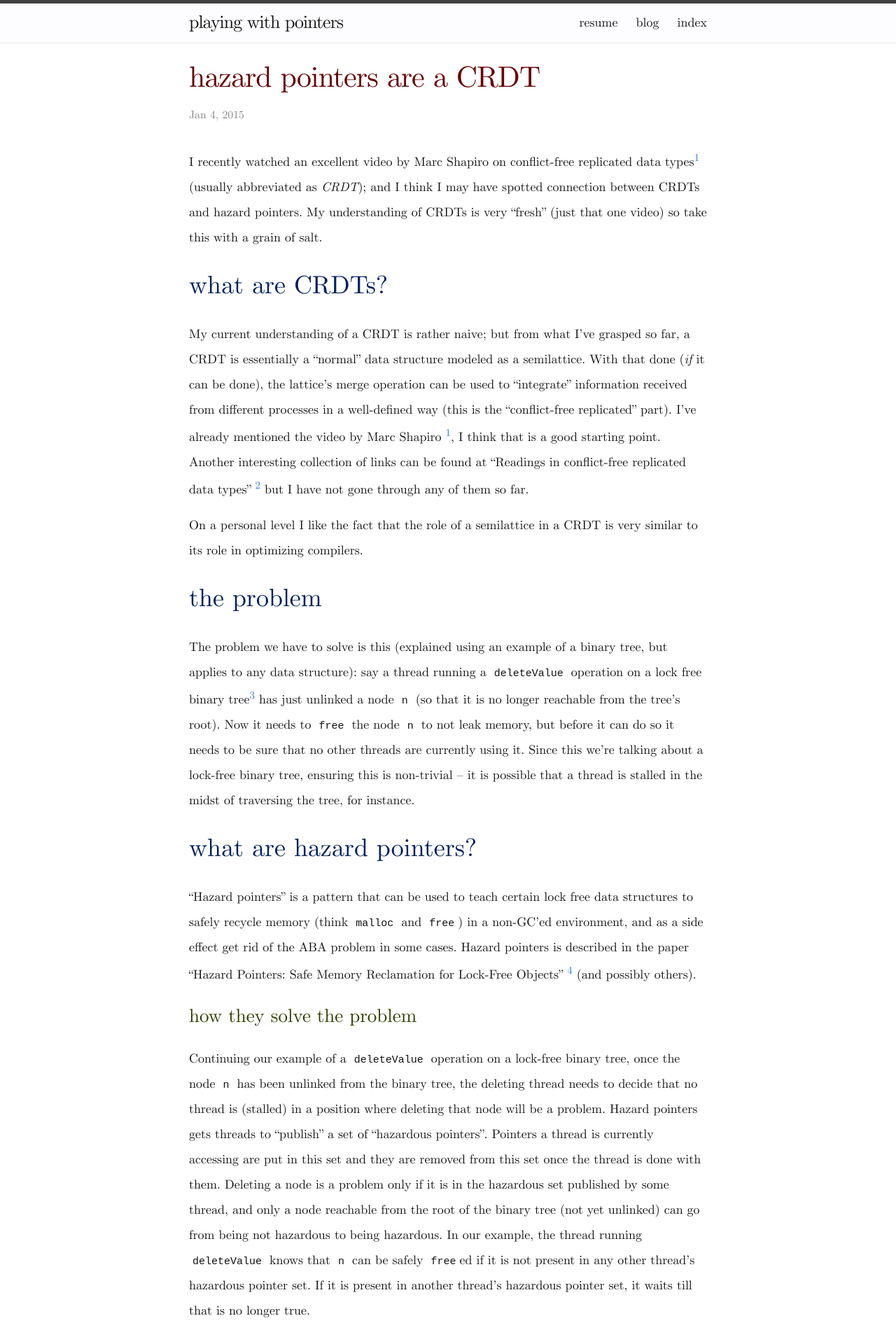
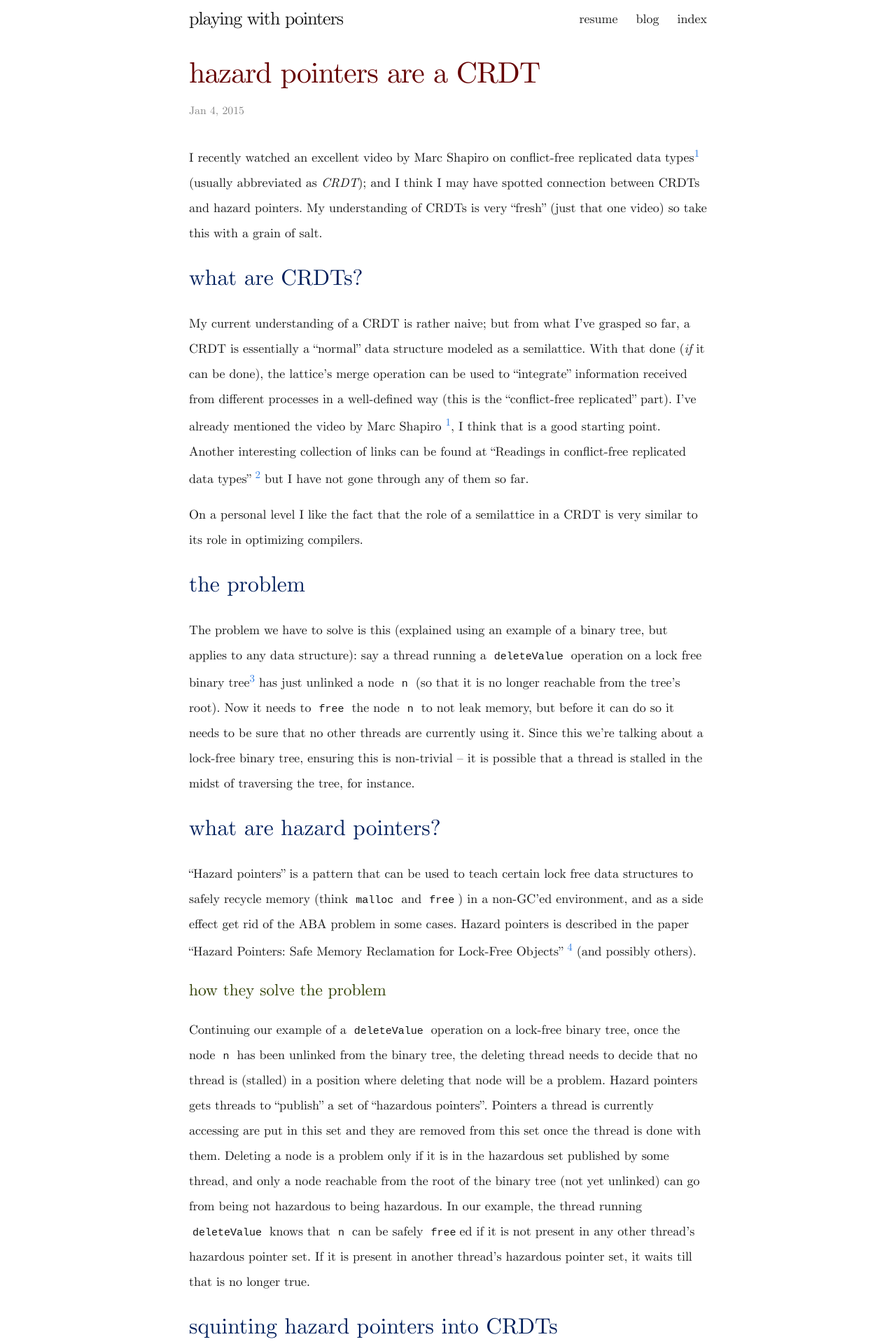
Before and after one commit to sanjoy/playingwithpointers.com, a Jekyll site: the page built from _posts/2015-1-4-hazard-pointers-are-a-crdt.markdown, in a window 1280 px wide. Shown: the top 1920 px of the page at 70% size. Built offline with Jekyll 4.4.1, drawn with Linux system fonts in a browser that asks for light colours; formulas are drawn with MathJax 3; comment, search, counter and statistics services are not loaded.

Commit message:
take away more things.

```diff
--- a/_sass/_base.scss
+++ b/_sass/_base.scss
@@ -80,6 +80,7 @@ li {
  */
 h1, h2, h3, h4, h5, h6 {
     font-weight: 300;
+    font-size: 1.75em;
 }
 
 h1 {
--- a/_sass/_layout.scss
+++ b/_sass/_layout.scss
@@ -2,10 +2,7 @@
  * Site header
  */
 .site-header {
-    border-top: 5px solid $grey-color-dark;
-    border-bottom: 1px solid $grey-color-light;
     min-height: 56px;
-    background-color: $very-light-primary-color;
 
     // Positioning context for the mobile navigation icon
     position: relative;
@@ -236,10 +233,10 @@
 .post-content {
     margin-bottom: $spacing-unit;
 
-    h1 { font-size: 2em; font-weight: 500; }
+    h1 { font-size: 1.75em; font-weight: 500; }
 
     h2 {
-        font-size: 1.5em;
+        font-size: 1.3em;
 
         @include media-query($on-laptop) {
             font-size: 28px;
```
